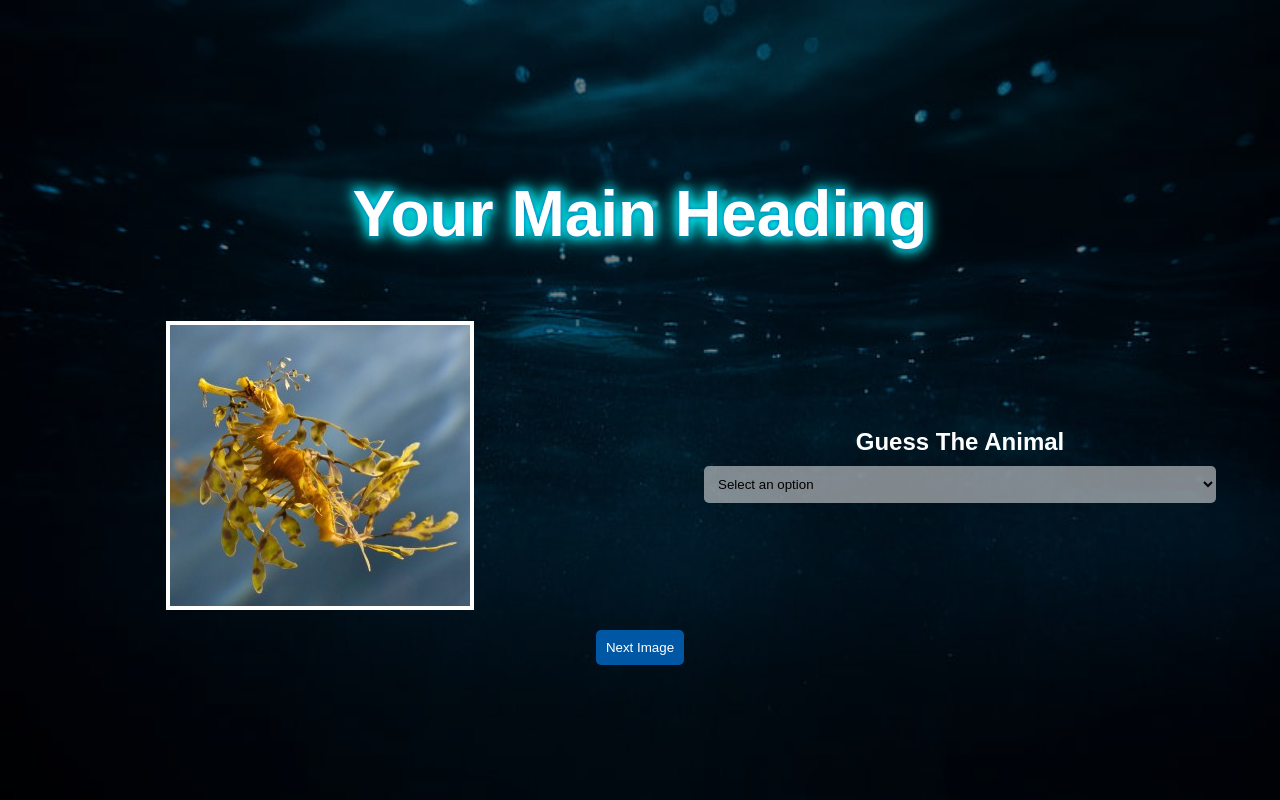
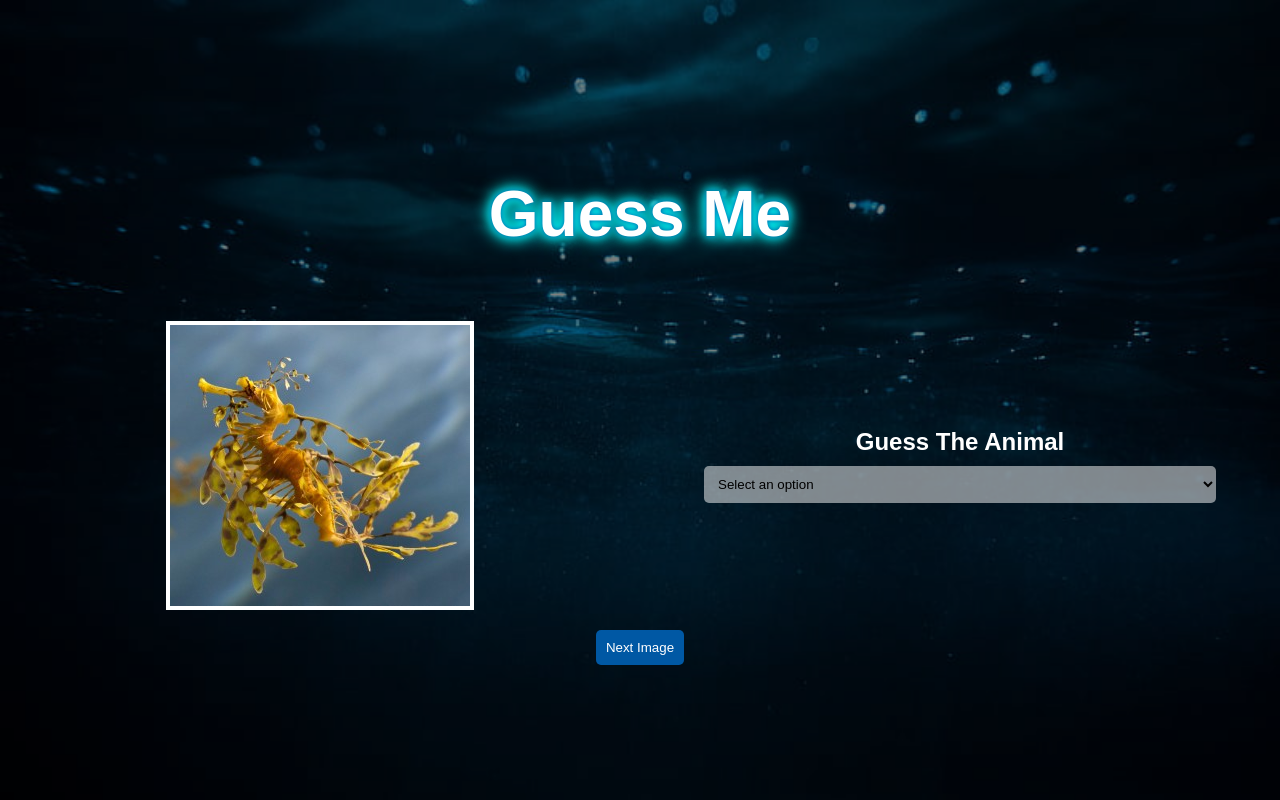
Before and after one commit to nyanty/Marine-Animal-Classification, a plain HTML site: page index2.html in a window 1280 px wide. Drawn offline with Linux system fonts and the light colour scheme.

Commit message:
Update index2.html

```diff
--- a/index2.html
+++ b/index2.html
@@ -129,7 +129,7 @@
 </head>
 <body>
   <div id="overlay"></div>
-<h1 id="heading">Your Main Heading</h1>
+<h1 id="heading">Guess Me</h1>
   <div id="container">
     <div id="image-container">
       <img id="centered-image" src="seahorse.jpg" alt="Top Image">
```
